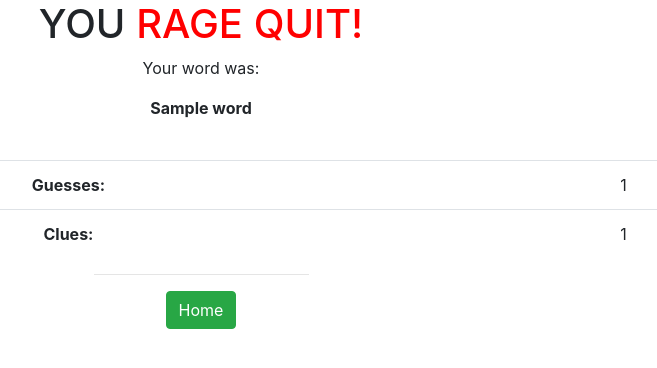
After one commit to codefeld/lettergame, a Flask app: template templates/rage.html in a window 1280 px wide. The commit adds this page. Shown: the top 368 px of the page, without its empty margins (439-1096 px from the left). Run offline with Flask 2, Linux system fonts and the light colour scheme; the template is opened without the code that fills it: most values are stand-ins (such as "Sample title", 1, 10 or a date in 2020); some libraries are stand-ins or nearby versions.

Commit message:
added rage quit page

```diff
--- a/app.py
+++ b/app.py
@@ -80,10 +80,6 @@ class Game(db.Model):
 def index():
 	return render_template("index.html")
 
-@app.route("/hello/<string:name>/")
-def hello(name):
-	return render_template("hello.html", name=name)
-
 @app.route("/game/new", methods = ['POST'])
 def new_game():
 	game = Game()
@@ -113,10 +109,11 @@ def give_clue(key):
 def guess(key):
 	game = Game.query.filter_by(key=key).first()
 	clue_url = "/game/{}/clue".format(game.key)
+	quit_url = "/game/{}/quit".format(game.key)
 	print(game.word)
 	print(game.clues)
 	if request.method == "GET":
-		return render_template("guess.html", uuid=game.key, clues=game.clues, wrong_guess=False)
+		return render_template("guess.html", uuid=game.key, clues=game.clues, wrong_guess=False, quit_url=quit_url)
 	elif request.method == "POST":
 		form_data = request.form
 		print(form_data)
@@ -128,7 +125,16 @@ def guess(key):
 			total_guesses = len(game.guesses)
 			return render_template("win.html", word=game.word, total_clues=total_clues, total_guesses=total_guesses)
 		else:
-			return render_template("guess.html", uuid=game.key, clues=game.clues, wrong_guess=True, clue_url=clue_url)
+			return render_template("guess.html", uuid=game.key, clues=game.clues, wrong_guess=True, clue_url=clue_url, quit_url=quit_url)
+
+@app.route("/game/<string:key>/quit")
+def quit(key):
+	game = Game.query.filter_by(key=key).first()
+	print(game.word)
+	print(game.clues)
+	total_clues = len(game.clues)
+	total_guesses = len(game.guesses)
+	return render_template("rage.html", word=game.word, total_clues=total_clues, total_guesses=total_guesses)
 
 if __name__ == "__main__":
 	app.run()
--- a/templates/guess.html
+++ b/templates/guess.html
@@ -35,6 +35,8 @@
 	<button type="button" class="btn btn-info btn-lg" onclick="location.reload(true)">Refresh</button>
 </div>
 
+<footer class="py-3 my-4" style="text-align:center"><a href="{{quit_url}}">Rage Quit</a></footer>
+
 <script>
 
 window.addEventListener("load", function(){
--- /dev/null
+++ b/templates/rage.html
@@ -0,0 +1,23 @@
+{% extends "layout.html" %}
+{% block content %}
+<div class="container" style="text-align: center">
+<h1>YOU <span style="color:red">RAGE QUIT!</span></h1>
+<p>Your word was:</p>
+<strong>{{word}}</strong>
+<p>&nbsp;</p>
+<table class="table">
+	<tbody>
+	  <tr>
+		<th scope="row">Guesses:</th>
+		<td>{{total_guesses}}</td>
+	  </tr>
+	  <tr>
+		<th scope="row">Clues:</th>
+		<td>{{total_clues}}</td>
+	  </tr>
+	</tbody>
+  </table>
+<hr class="col-3 col-md-2">
+<button onclick="window.location.href='https://'+window.location.host" type="button" class="btn btn-success">Home</button>
+</div>
+{% endblock %}
```
